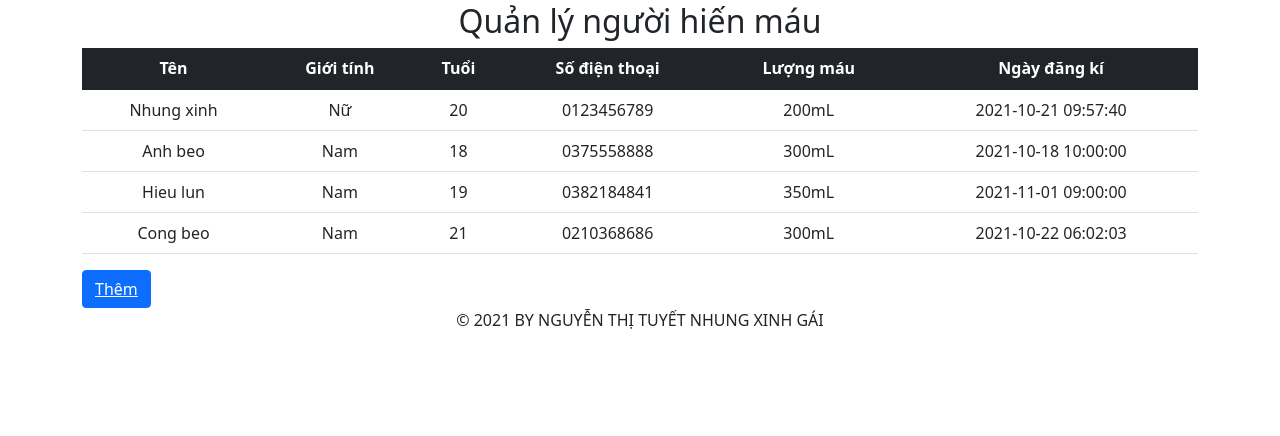
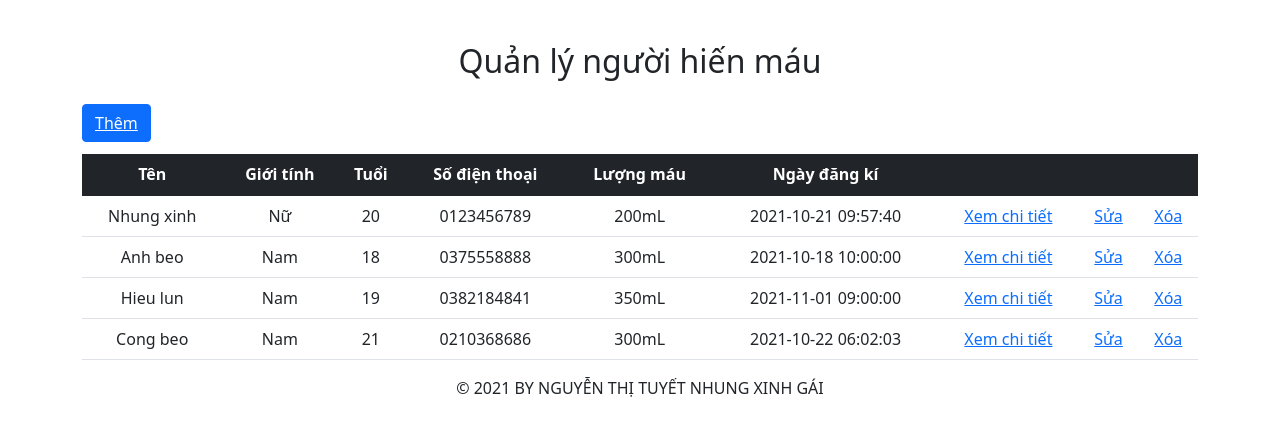
Before and after one commit to Nhungxinh16/CSE485_K61_KTGK_1951060904, a PHP site: page /CSE485_K61_KTGK_1951060904/ in a window 1280 px wide. Shown: the part 70-506 px from the top of the page. Run offline with PHP 8.4, Linux system fonts and the light colour scheme; data comes from the database, SQL or seed files in the repository; some libraries are stand-ins or nearby versions.

Commit message:
sua index và them anh csdl

```diff
--- a/src/index.php
+++ b/src/index.php
@@ -3,7 +3,8 @@
     require("config/constants.php");
 ?>
     <div class="container">
-        <h2 class="text-center">Quản lý người hiến máu</h2>
+        <h2 class="text-center" style="margin-top: 40px; margin-bottom:24px;">Quản lý người hiến máu</h2>
+        <button type="button" class="btn btn-primary" style="margin-bottom: 12px"><a href="add.php" class="text-white">Thêm</a></button>
         <table class="table text-center">
             <thead class="bg-dark text-white">
             <tr>
@@ -13,6 +14,9 @@
                 <th>Số điện thoại</th>
                 <th>Lượng máu</th>
                 <th>Ngày đăng kí</th>
+                <th></th>
+                <th></th>
+                <th></th>
             </tr>
             </thead>
             <tbody>
@@ -34,13 +38,15 @@
                                 <td>".$row["reci_phno"]."</td>
                                 <td>".$row["reci_bqnty"]."mL</td>
                                 <td>".$row["reci_reg_date"]."</td>
+                                <td><a href='detail.php'>Xem chi tiết</a></td>
+                                <td><a href='update.php'>Sửa</a></td>
+                                <td><a href='delete.php'>Xóa</a></td>
                             </tr>
                         ";
                     }
                 ?>
             </tbody>
         </table>
-        <button type="button" class="btn btn-primary"><a href="add.php" class="text-white">Thêm</a></button>
     </div>
 
 
```
Also changed, not shown: 1 other file.
